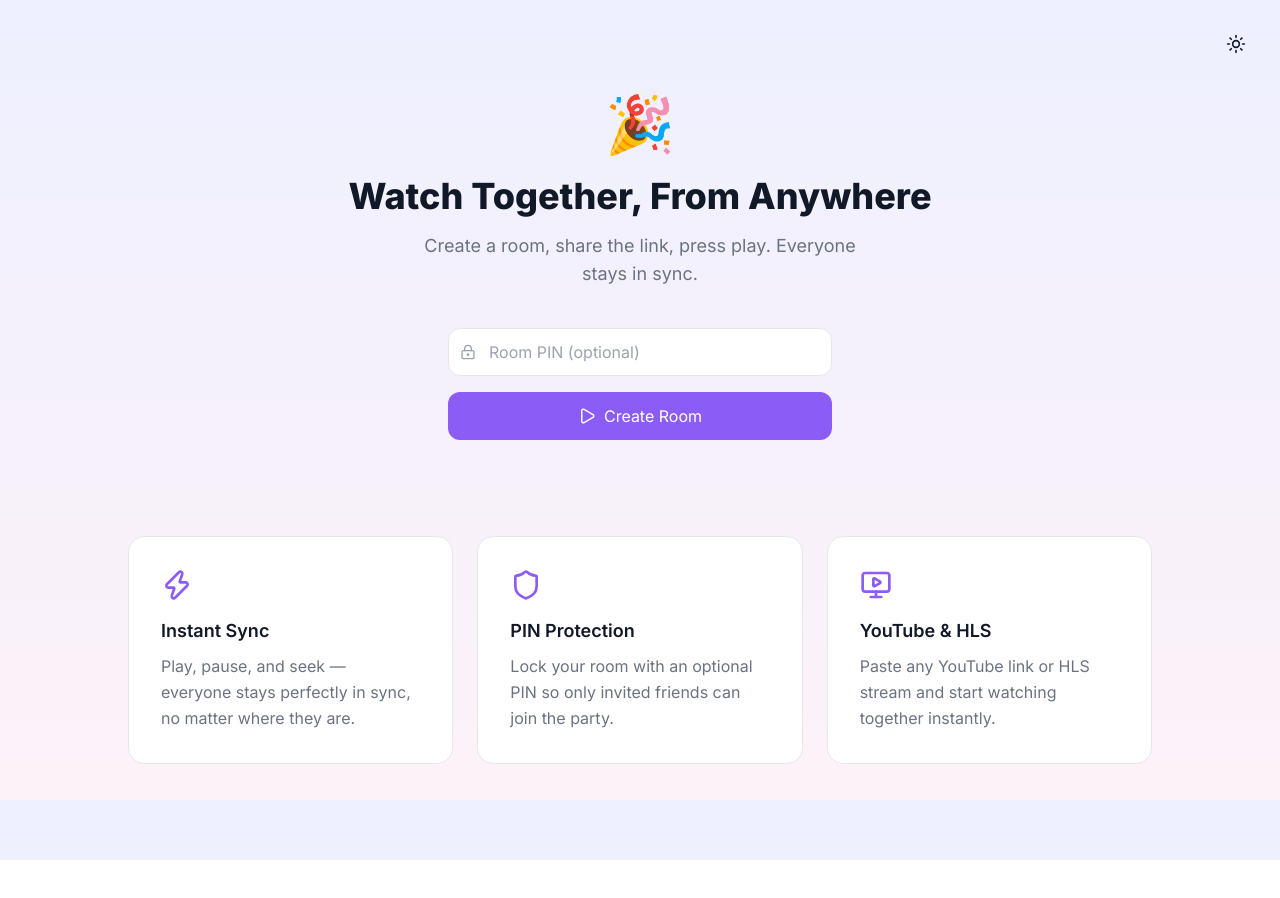
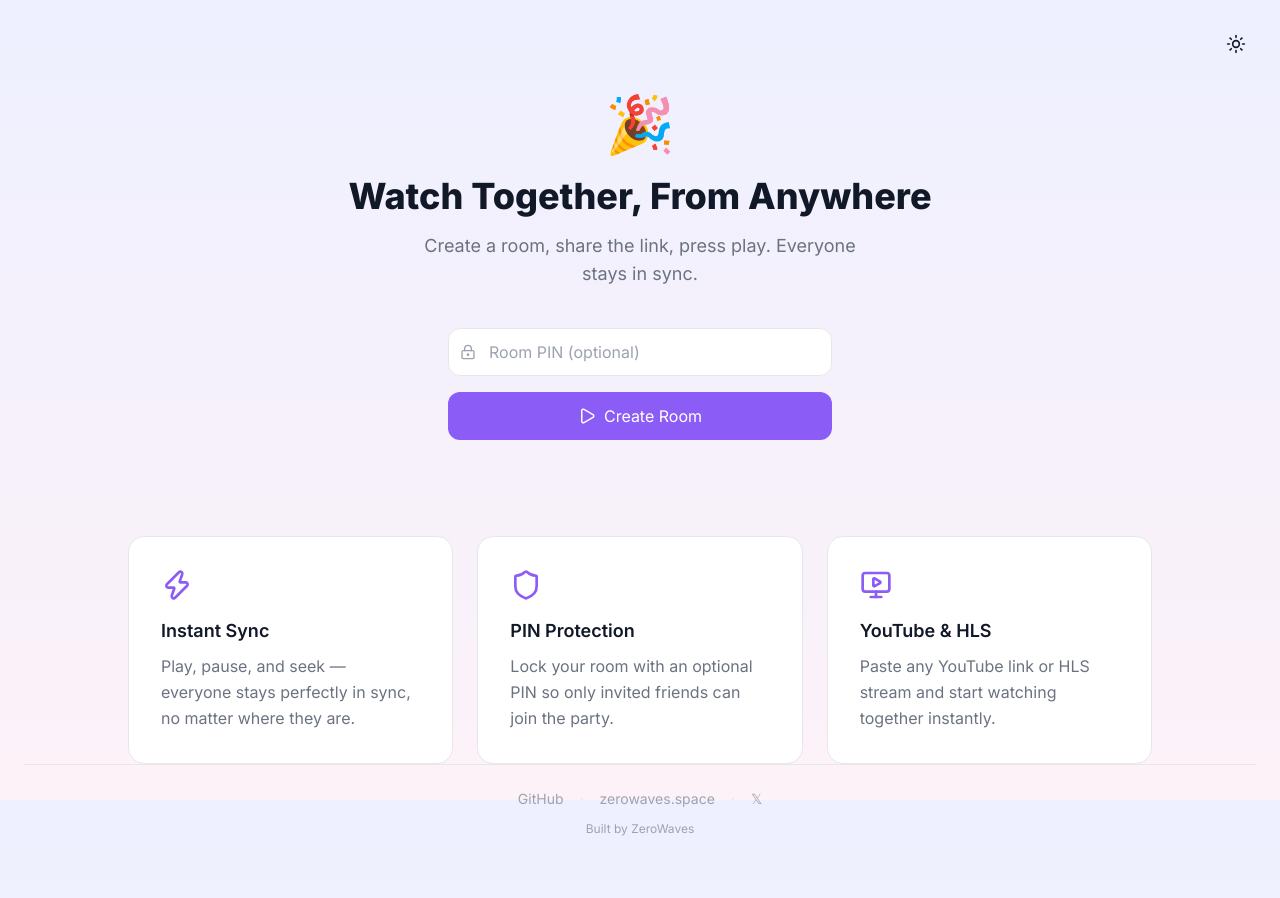
Before and after one commit to Zer0Wav3s/watchparty, a Next.js app: page / in a window 1280 px wide. Shown: the top 898 px of the page. Before the commit the page ends 860 px from the top, so only its background shows below. Built offline with nearby package versions, Linux system fonts and the light colour scheme.

Commit message:
feat: max 5 viewers per room + footer with GitHub/website/X links

```diff
--- a/app/page.tsx
+++ b/app/page.tsx
@@ -182,6 +182,41 @@ export default function HomePage() {
           ))}
         </div>
       </div>
+
+      {/* Footer */}
+      <footer className="mt-auto w-full border-t border-[var(--border)] py-6">
+        <div className="flex flex-col items-center gap-3 text-sm text-[var(--text-muted)]">
+          <div className="flex items-center gap-4">
+            <a
+              href="https://github.com/Zer0Wav3s"
+              target="_blank"
+              rel="noopener noreferrer"
+              className="cursor-pointer transition-colors hover:text-[var(--text-primary)]"
+            >
+              GitHub
+            </a>
+            <span className="text-[var(--border)]">·</span>
+            <a
+              href="https://zerowaves.space"
+              target="_blank"
+              rel="noopener noreferrer"
+              className="cursor-pointer transition-colors hover:text-[var(--text-primary)]"
+            >
+              zerowaves.space
+            </a>
+            <span className="text-[var(--border)]">·</span>
+            <a
+              href="https://x.com/Zer0Wav3s"
+              target="_blank"
+              rel="noopener noreferrer"
+              className="cursor-pointer transition-colors hover:text-[var(--text-primary)]"
+            >
+              𝕏
+            </a>
+          </div>
+          <p className="text-xs text-[var(--text-muted)]">Built by ZeroWaves</p>
+        </div>
+      </footer>
     </motion.main>
   );
 }
--- a/party/room.ts
+++ b/party/room.ts
@@ -13,6 +13,7 @@ import { safeJsonParse } from "../lib/utils";
 const STORAGE_KEY = "room-state";
 const ROOM_ENDED_KEY = "room-ended-at";
 const INACTIVE_ROOM_TTL_MS = 60 * 60 * 1000;
+const MAX_VIEWERS = 5;
 const hostTokenId = customAlphabet("0123456789abcdefghijklmnopqrstuvwxyz", 16);
 
 type ConnectionMeta = {
@@ -74,6 +75,12 @@ export default class RoomServer implements Server {
     conn.setState({ authed: autoAuthed });
 
     if (autoAuthed) {
+      // Check viewer cap
+      if (this.state.viewers.size >= MAX_VIEWERS && !this.state.viewers.has(conn.id)) {
+        conn.send(JSON.stringify({ type: "error", error: "Room is full (max 5 viewers)" } satisfies ServerMessage));
+        conn.close(4429, "Room full");
+        return;
+      }
       await this.room.storage.deleteAlarm();
       this.markViewer(conn.id, true);
       const isHost = this.ensureHost(conn.id);
```
